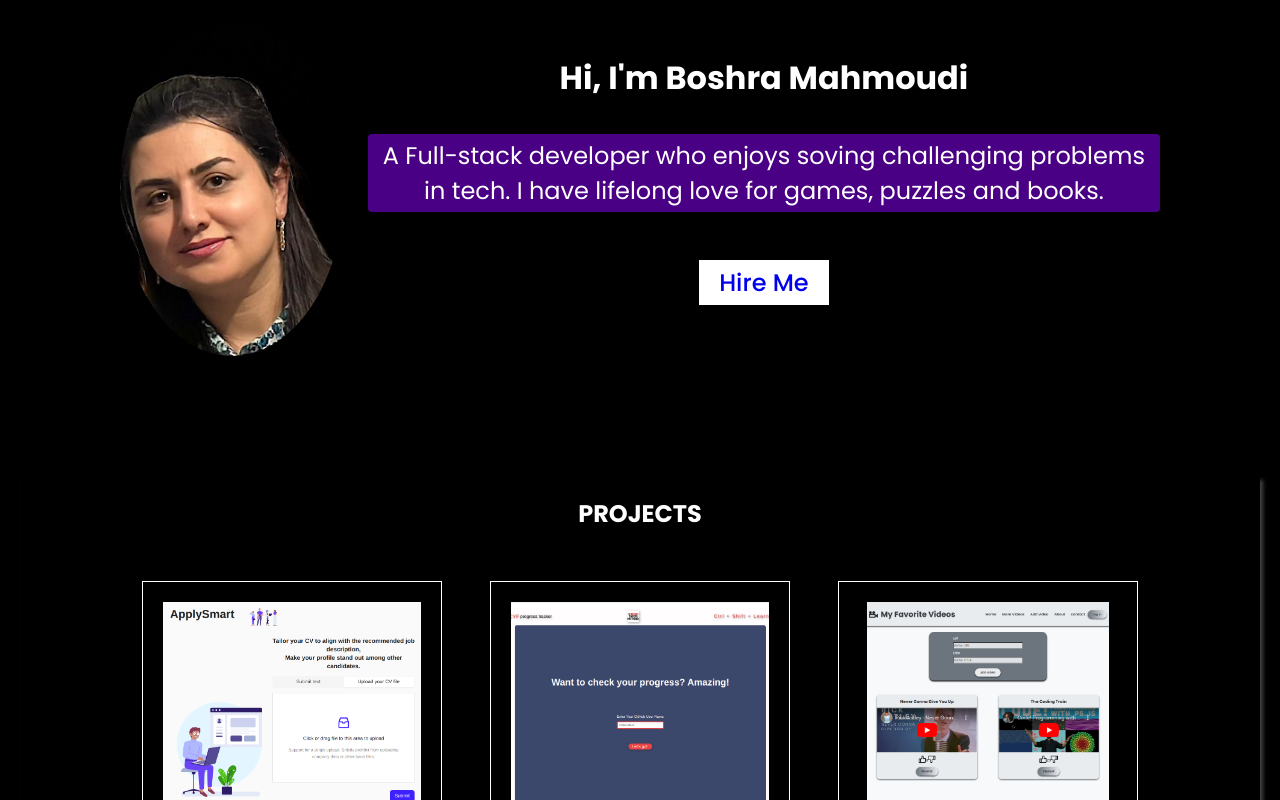
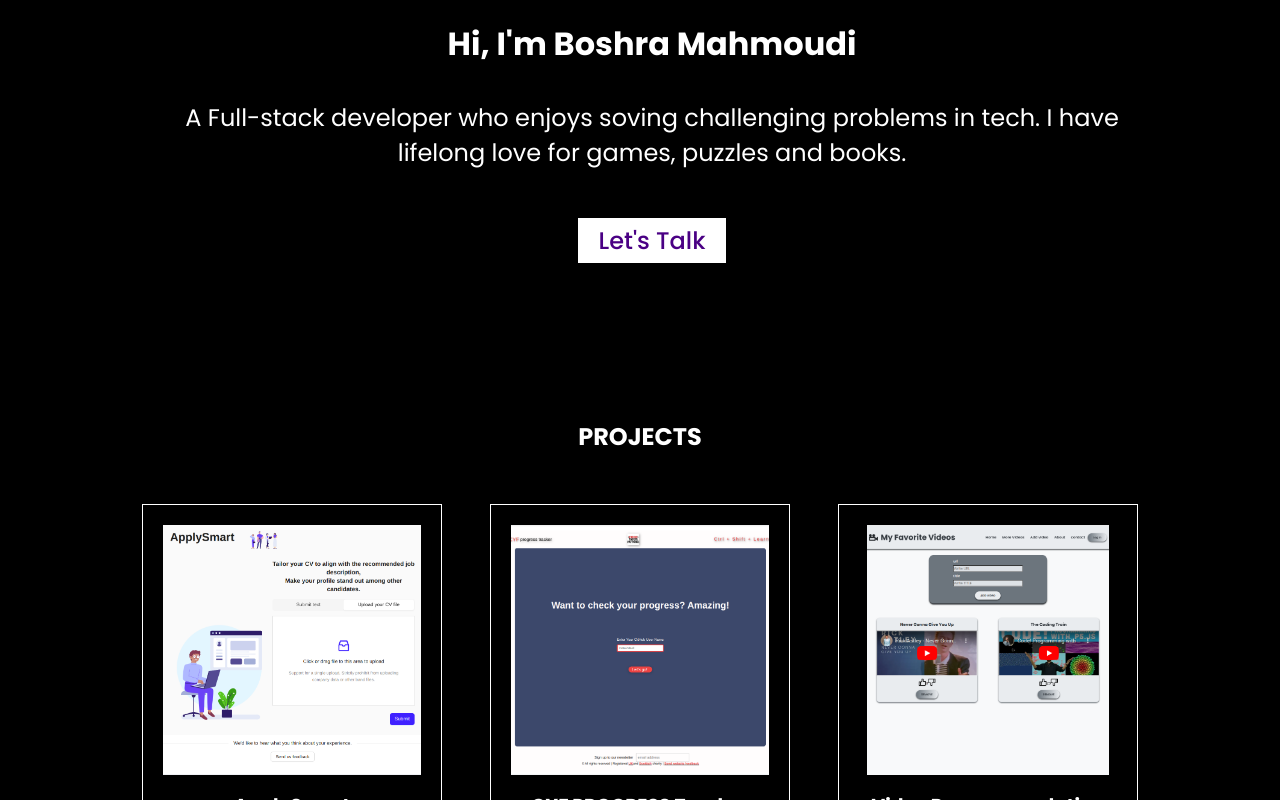
Before and after one commit to BoshraM/my-portfolio, a React (Create React App) app: page / in a window 1280 px wide. Shown: the part 100-900 px from the top of the page. Built offline with nearby package versions, Linux system fonts and the light colour scheme.

Commit message:
update design

```diff
--- a/src/components/Hero/Hero.js
+++ b/src/components/Hero/Hero.js
@@ -1,5 +1,5 @@
 import "./hero.css";
-import picture from "../../assests/PHOTO-2023-10-28-14-44-23.jpg";
+import picture from "../../assests/profile.jpeg";
 import { AiFillLinkedin } from "react-icons/ai";
 import { AiFillGithub } from "react-icons/ai";
 import { AiOutlineMail } from "react-icons/ai";
@@ -21,7 +21,7 @@ export const Hero = () => {
                 </div>
             <div className="description">
                <h1>Hi, I'm Boshra Mahmoudi</h1>  <p>A Full-stack developer who enjoys soving challenging problems in tech. I have lifelong love for games, puzzles and books.</p>
-                <button className="profile_btn"><a href="mailto:gbBoshra@gmail.com" target="_blank" aria-label="Let's Talk" rel="noreferrer">Hire Me</a> </button>
+                <button className="profile_btn"><a href="mailto:gbBoshra@gmail.com" target="_blank" aria-label="Let's Talk" rel="noreferrer" className="profile_link">Let's Talk</a> </button>
 
             </div>
 
--- a/src/components/Hero/hero.css
+++ b/src/components/Hero/hero.css
@@ -21,11 +21,11 @@
      padding: 0 3rem 1rem 0;
      gap: 2rem;
      flex: 1;
-     box-shadow: 3px 4px 4px #444444;
+     /* box-shadow: 3px 4px 4px #444444; */
  }
 
  .img_container {
-     width: 40%;
+    flex: 1;
  }
 
  .hero_img {
@@ -40,7 +40,7 @@
      display: flex;
      flex-direction: column;
      justify-content: center;
-     width: 40%;
+     flex: 2;
  }
 
  .profile_name {
@@ -59,12 +59,17 @@
  .profile_btn {
      width: fit-content;
      background: white;
+     color: #4a0084;
      margin: 1rem 0;
      border: none;
      font-size: 1.5rem;
      padding: 5px 20px;
      font-weight: 500;
      /* box-shadow: 10px 3px 3px #444444; */
+ }
+
+ .profile_link{
+    color: #4a0084;
  }
 
  .about_container {
--- a/src/components/Project.js
+++ b/src/components/Project.js
@@ -5,7 +5,7 @@ import { AiFillGithub } from "react-icons/ai";
 
 
 export const Project = ({ img, title, liveLink, githubLink, date,desc }) => (
-    <div className="project_container" onClick>
+    <div className="project_container">
         <div className="project_img_container">
                <img src={img} alt={title} className="project_img" />
         </div>
@@ -17,8 +17,11 @@ export const Project = ({ img, title, liveLink, githubLink, date,desc }) => (
 
      </h3>
 
-        <p>{date}</p>
-        <details> Read more</details>
+        <p className="p_date">{date}</p>
+        {/* <details>
+            <summary>Read more</summary>
+             <p></p>
+        </details> */}
         <button className="project_btn">Check out the project</button>
         {/* <a href={githubLink} target="_blank" rel="noreferrer" aria-label="icons to navigate to github repository">
             <AiFillGithub className="icon" />
--- a/src/components/projects.css
+++ b/src/components/projects.css
@@ -3,21 +3,18 @@
     padding: 50px 30px;
     gap: 50px;
     padding: 20px;
-    box-shadow: 3px 4px 4px #444444;
+    /* box-shadow: 3px 4px 4px #444444; */
 }
 
 .project_title {
     text-align: center;
-
 }
 
 .projects_container {
     display: grid;
     grid-template-columns: repeat(auto-fit, minmax(auto, 300px));
     justify-content: center;
-
     gap: 3rem;
-
 }
 
 .project_btn{
@@ -27,9 +24,6 @@
     color: #4A0084;
     border: none;
     font-size: 1rem;
-
-
-
 }
 
 .project_container {
@@ -62,8 +56,8 @@
     height: 100%;
 }
 
-p{
-        background: #4a0084;
+.p_date {
+    background: #4a0084;
     padding: 4px 12px;
     border-radius: 4px;
 }
```
